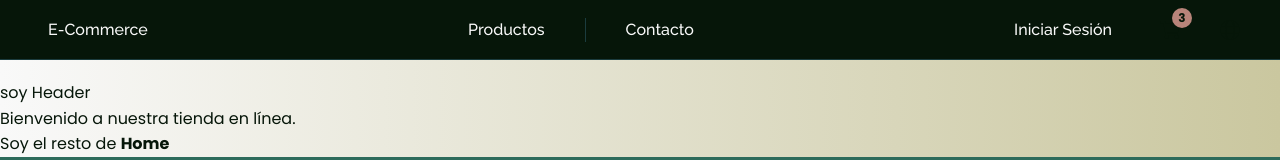
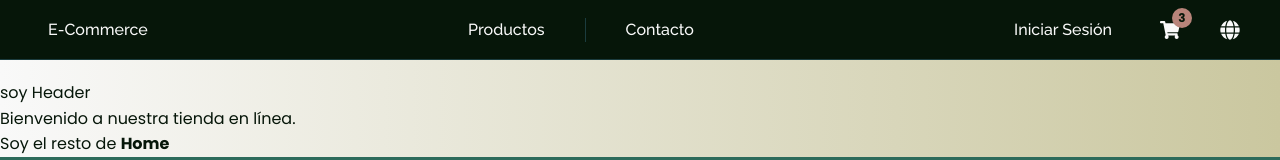
Before and after one commit to rigobersio/ec_vite6_react_Tail4_ts, a React (Vite) app in the folder client/: page / in a window 1280 px wide. Shown: the top 160 px of the page. Built offline with nearby package versions, Linux system fonts and the light colour scheme; what tailwindcss-animated would draw is missing.

Commit message:
NavBar y Footer en beta

```diff
--- a/client/src/components/nav/NavComponents.tsx
+++ b/client/src/components/nav/NavComponents.tsx
@@ -52,7 +52,7 @@ interface CartButtonProps {
 export const NavCartButton = ({ count, mobile = false }: CartButtonProps) => (
   <LinkRouter
     to="/cart"
-    className={`relative ${mobile ? 'p-3 flex items-center gap-2' : 'p-2'} hover:text-[var(--beige)] transition-colors`}
+    className={`relative text-[var(--white)] ${mobile ? 'p-3 flex items-center gap-2' : 'p-2'} hover:text-[var(--beige)] transition-colors`}
     aria-label={`Carrito (${count} items)`}
   >
     <FaShoppingCart className={mobile ? 'w-6 h-6' : 'w-5 h-5'} />
@@ -80,12 +80,12 @@ export const LanguageSelector = ({ mobile }: { mobile?: boolean }) => (
   <button
     className={`${
       mobile
-        ? 'flex items-center gap-2 p-3 text-[var(--beige)] hover:bg-[var(--medium-green)] rounded-lg w-full'
-        : 'px-2 py-1 hover:text-[var(--beige)]'
+        ? 'flex items-center gap-2 p-3 text-[var(--beige)] rounded-full w-full'
+        : 'px-2 py-1 text-[var(--beige)]  rounded-full'
     } transition-colors`}
     aria-label="Cambiar idioma"
   >
-    <FaGlobe className={mobile ? 'w-6 h-6' : 'w-5 h-5'} />
+    <FaGlobe className={mobile ? 'w-6 h-6 text-[var(--white)] hover:text-[var(--beige)] transition-colors' : 'w-5 h-5 text-[var(--white)] hover:text-[var(--beige)] transition-colors'} />
     {mobile && <span className="text-[var(--beige)]">Idioma (EN/ES)</span>}
   </button>
 );
```
